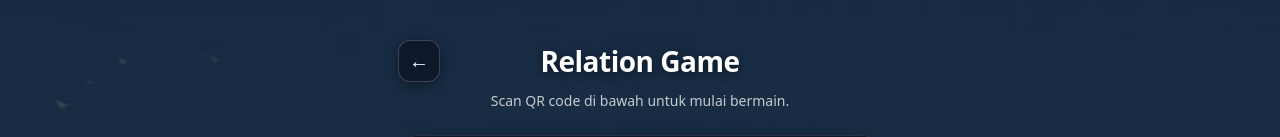
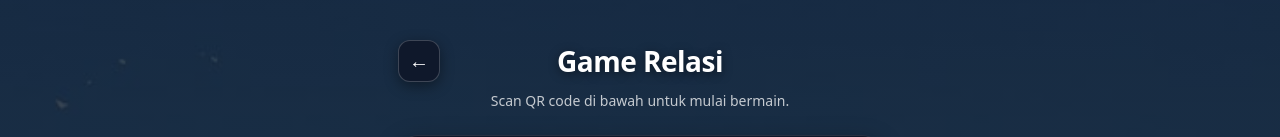
Before and after one commit to Paltonic/Seminar-Weka, a Next.js app: page / in a window 1280 px wide. Both pictures are taken after a click on the button 640 px from the left and 511 px from the top of the page. Shown: the top 137 px of the page. Built offline with nearby package versions, Linux system fonts and the light colour scheme.

Commit message:
Update sem 3.1 pages v1.0.3

```diff
--- a/app/Sem1.tsx
+++ b/app/Sem1.tsx
@@ -26,7 +26,7 @@
             >
               ←
             </button>
-            <h1 style={styles.title}>Relation Game</h1>
+            <h1 style={styles.title}>Game Relasi</h1>
             <p style={styles.subtitle}>
               Scan QR code di bawah untuk mulai bermain.
             </p>
```
